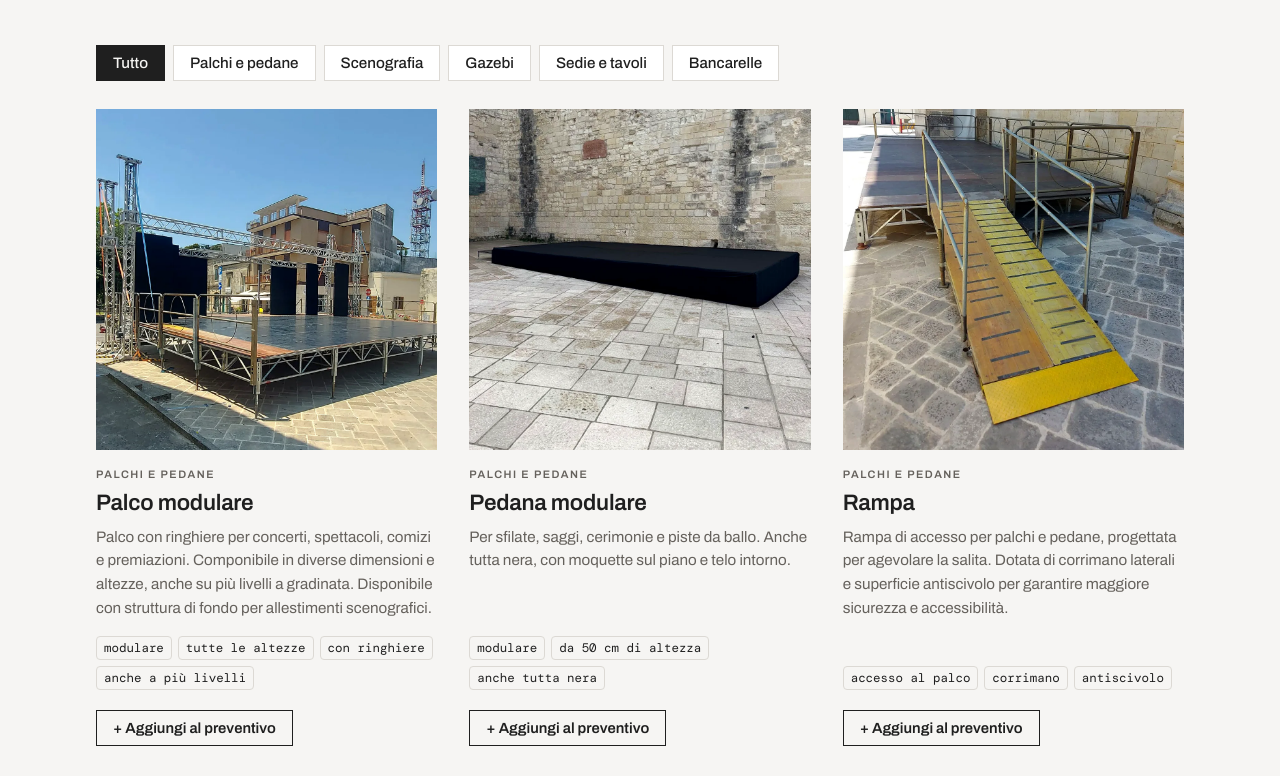
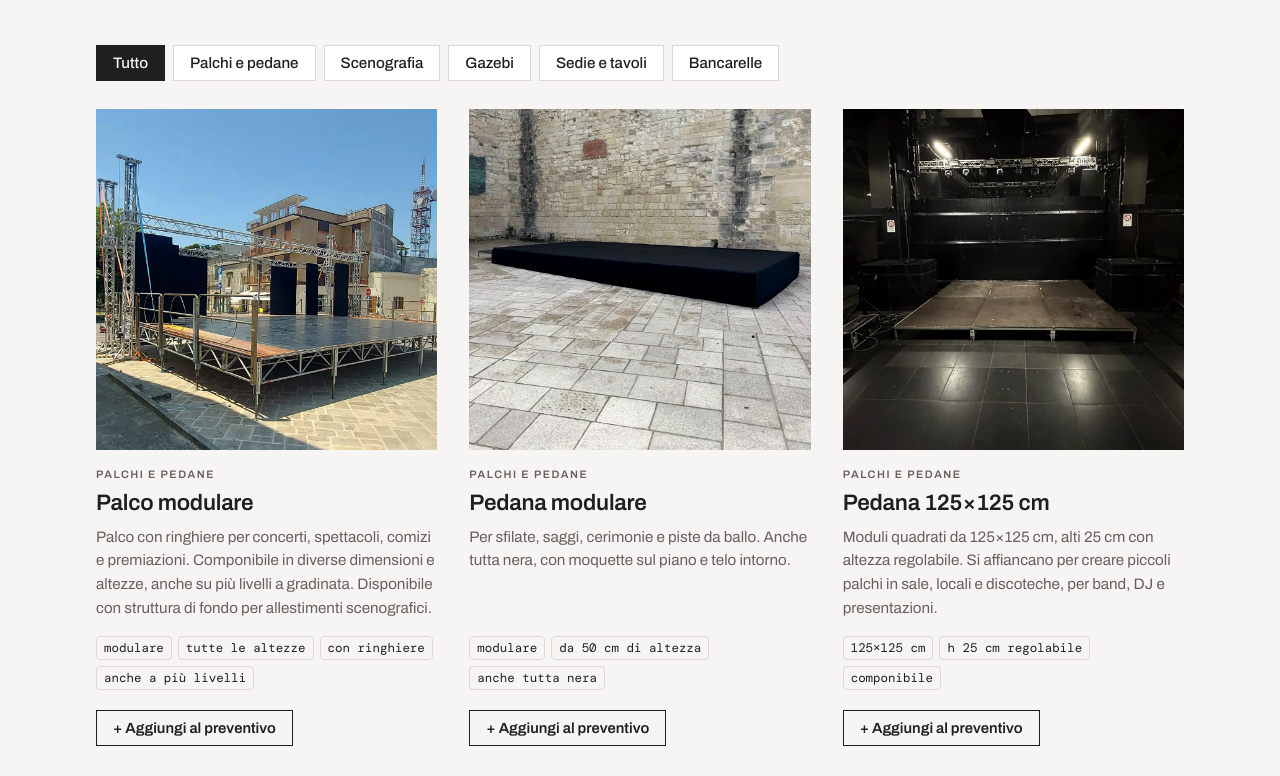
Before and after one commit to MattiaMic/mediaeventi24, a plain HTML site: page index.html in a window 1280 px wide. Shown: the part 6044-6820 px from the top of the page. Drawn offline with Linux system fonts and the light colour scheme.

Commit message:
Nuovo articolo: pedana 125x125 cm

```diff
--- a/index.html
+++ b/index.html
@@ -515,6 +515,7 @@ textarea { min-height: 96px; resize: vertical; }
   var ITEMS = [
     { id: "palco", mq: true, img: "palco-piazza.webp", cat: "palchi", name: "Palco modulare", desc: "Palco con ringhiere per concerti, spettacoli, comizi e premiazioni. Componibile in diverse dimensioni e altezze, anche su più livelli a gradinata. Disponibile con struttura di fondo per allestimenti scenografici.", specs: ["modulare", "tutte le altezze", "con ringhiere", "anche a più livelli"] },
     { id: "pedana", mq: true, img: "pedana-nera.webp", cat: "palchi", name: "Pedana modulare", desc: "Per sfilate, saggi, cerimonie e piste da ballo. Anche tutta nera, con moquette sul piano e telo intorno.", specs: ["modulare", "da 50 cm di altezza", "anche tutta nera"] },
+    { id: "pedana125", img: "pedana-125.webp", cat: "palchi", name: "Pedana 125×125 cm", desc: "Moduli quadrati da 125×125 cm, alti 25 cm con altezza regolabile. Si affiancano per creare piccoli palchi in sale, locali e discoteche, per band, DJ e presentazioni.", specs: ["125×125 cm", "h 25 cm regolabile", "componibile"] },
     { id: "scivolo", img: "scivolo-disabili.webp", cat: "palchi", name: "Rampa", desc: "Rampa di accesso per palchi e pedane, progettata per agevolare la salita. Dotata di corrimano laterali e superficie antiscivolo per garantire maggiore sicurezza e accessibilità.", specs: ["accesso al palco", "corrimano", "antiscivolo"] },
     { id: "raccordo", img: "palco-su-scalinata.webp", cat: "palchi", name: "Palco su scalinata", desc: "Un sistema di raccordo collega il gradino più alto di una scalinata al palco: si monta direttamente sui gradini e il palco diventa il loro proseguimento.", specs: ["su scalinate e gradinate", "raccordo a filo"] },
     { id: "linoleum", mq: true, img: "linoleum-danza.webp", cat: "scenografia", name: "Linoleum danza", desc: "Tappeto da danza da stendere su palco o pedana per saggi e spettacoli.", specs: ["per saggi", "su palco e pedana"] },
```
Also changed, not shown: img/pedana-125.webp (added).
